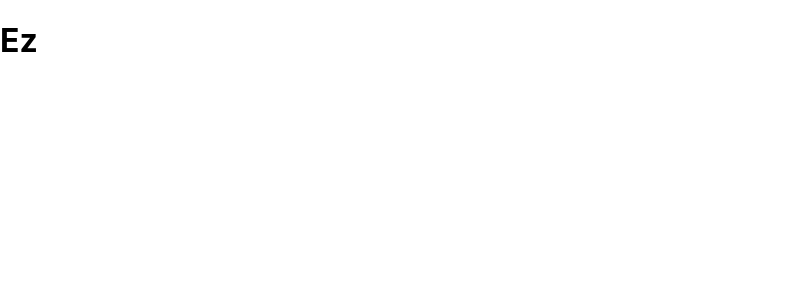
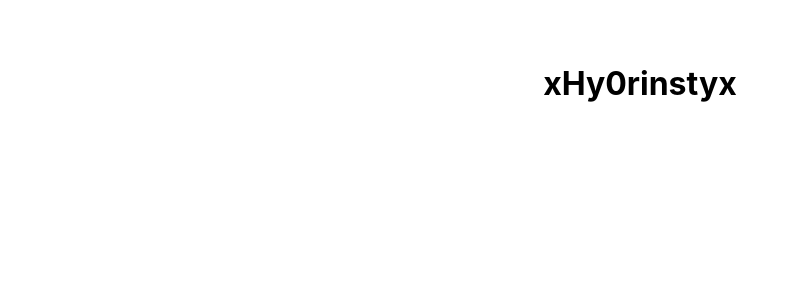
Before and after one commit to tyang98/xHealthTrack, a React (Create React App) app in the folder frontend/: page / in a window 1280 px wide. Shown: the top 300 px of the page, without its empty margins (0-797 px from the left). Built offline with nearby package versions, Linux system fonts and the light colour scheme.

Commit message:
add basic css

```diff
--- a/frontend/src/Login.css
+++ b/frontend/src/Login.css
@@ -0,0 +1,10 @@
+@import url("https://fonts.googleapis.com/css2?family=Open+Sans:wght@300&display=swap");
+
+.Sections {
+  margin-top: 5%;
+  text-align: center;
+}
+
+.Section {
+  width: 25%;
+}
--- a/frontend/src/Login.tsx
+++ b/frontend/src/Login.tsx
@@ -18,8 +18,8 @@
     }
 
     return (
-        <div>
-            <h1>Ez</h1>
+        <div className="Sections">
+            <h1>xHy0rinstyx</h1>
         </div>
     );
 }
```
